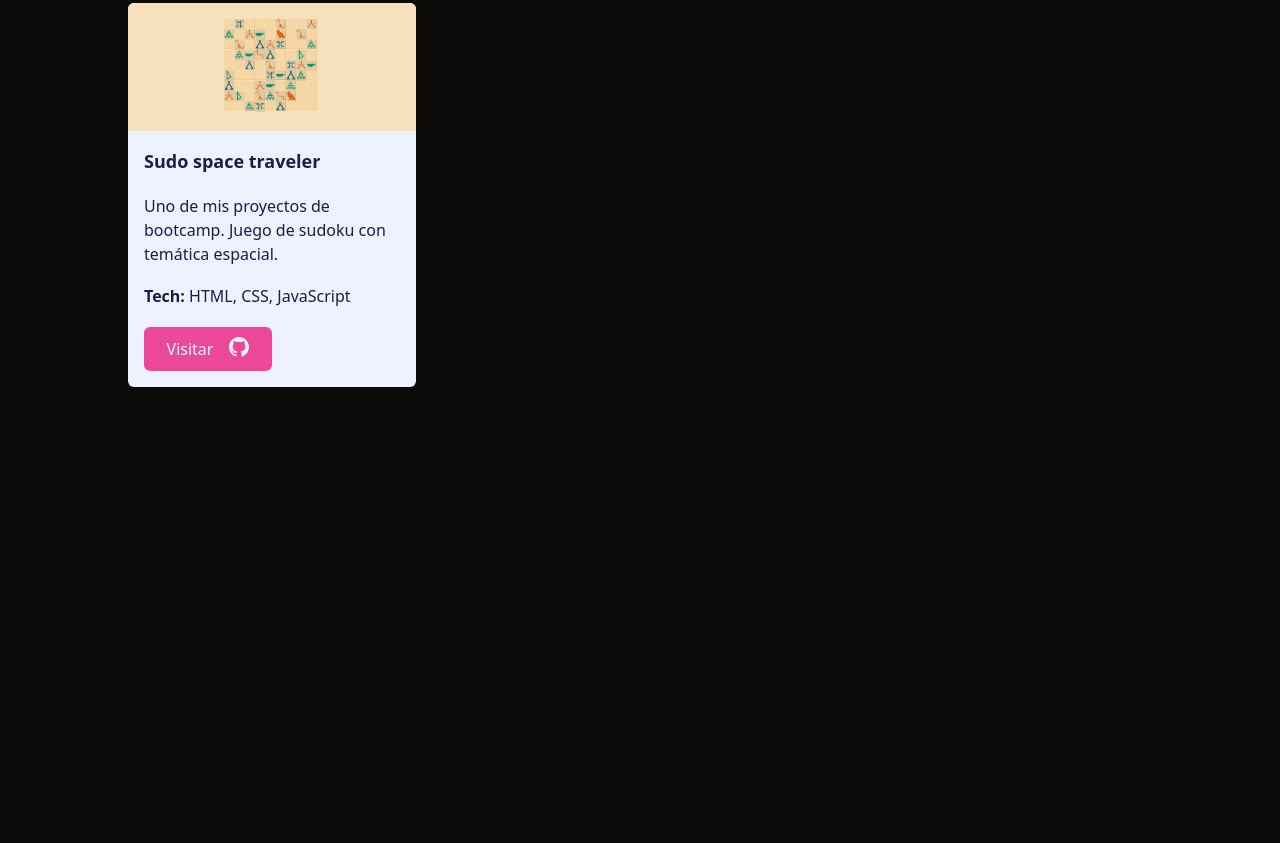
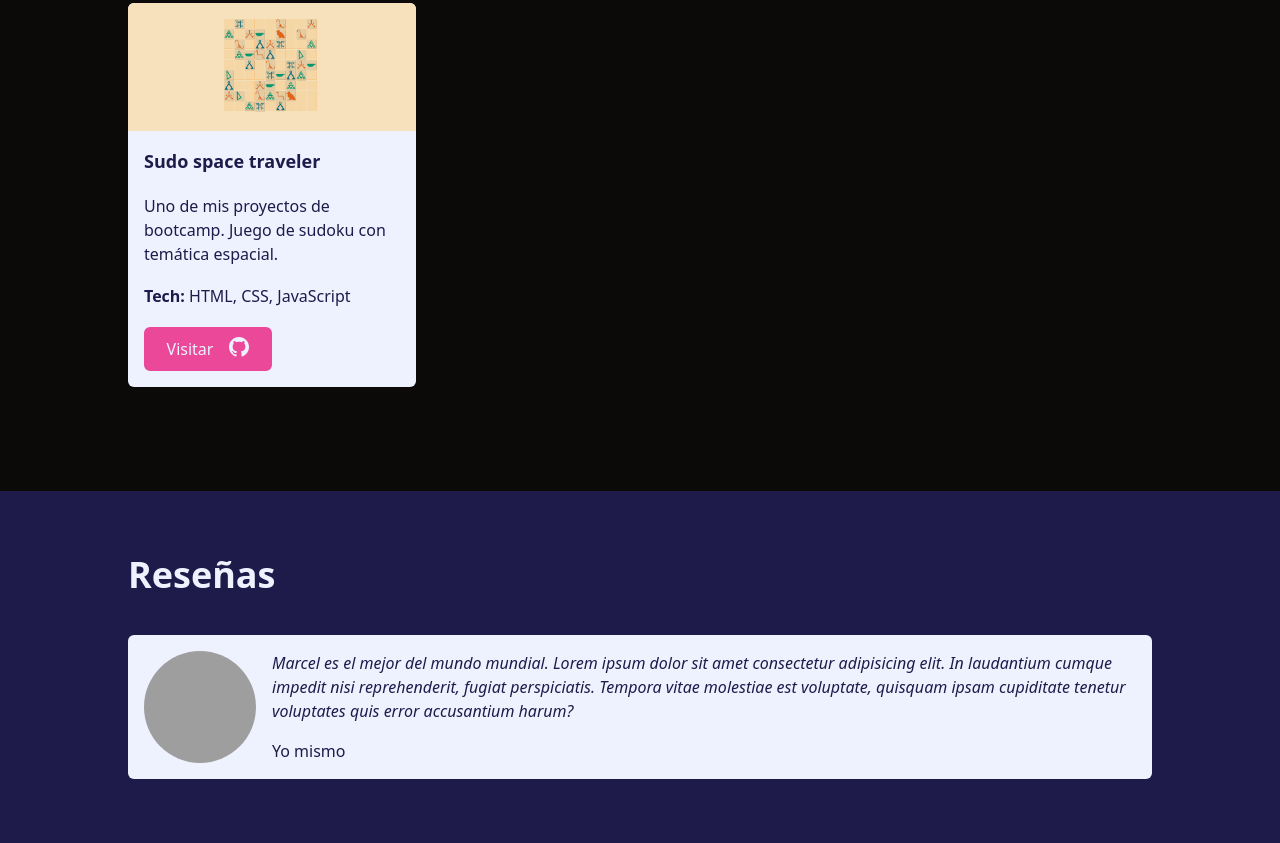
Before and after one commit to curso-tailwind/proyecto-portfolio, a website with bundled scripts: page src/index.html in a window 1280 px wide. Shown: the part 1673-2516 px from the top of the page. Before the commit the page ends 2164 px from the top, so only its background shows below. Built offline with nearby package versions, Linux system fonts and the light colour scheme; grey boxes are pictures that could not be loaded.

Commit message:
add reviews section

```diff
--- a/src/index.html
+++ b/src/index.html
@@ -160,9 +160,7 @@
               />
               <div class="flex h-2/3 flex-col justify-between p-4">
                 <h4 class="text-lg font-bold"></h4>
-                <p>
-
-                </p>
+                <p></p>
                 <p>
                   <span class="font-bold">Tech:</span>
                 </p>
@@ -192,6 +190,33 @@
         </ul>
       </div>
     </section>
+
+    <section id="reviews" class="bg-indigo-950 py-16">
+      <div class="mx-auto max-w-72 sm:max-w-screen-sm lg:max-w-screen-lg">
+        <h3 class="text-4xl font-bold">Reseñas</h3>
+        <ul>
+          <li
+            class="flex mt-10 flex-col gap-4 rounded-md bg-indigo-50 p-4 text-indigo-950 sm:flex-row"
+          >
+            <img
+              class="size-28 rounded-full mx-auto sm:mx-0"
+              src="https://i.pravatar.cc/150?img=5"
+              alt="imagen de yo mismo"
+            />
+            <div>
+              <blockquote class="mb-4 italic">
+                Marcel es el mejor del mundo mundial. Lorem ipsum dolor sit amet
+                consectetur adipisicing elit. In laudantium cumque impedit nisi
+                reprehenderit, fugiat perspiciatis. Tempora vitae molestiae est
+                voluptate, quisquam ipsam cupiditate tenetur voluptates quis
+                error accusantium harum?
+              </blockquote>
+              <p>Yo mismo</p>
+            </div>
+          </li>
+        </ul>
+      </div>
+    </section>
     <script src="./scripts/navigation.js"></script>
     <script type="module" src="./scripts/templates.js"></script>
   </body>
```
Also changed, not shown: src/output.css.
